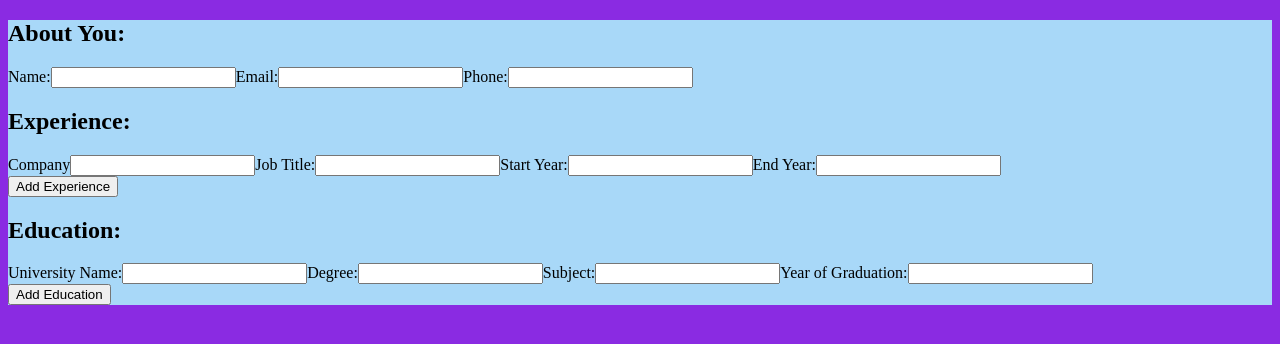
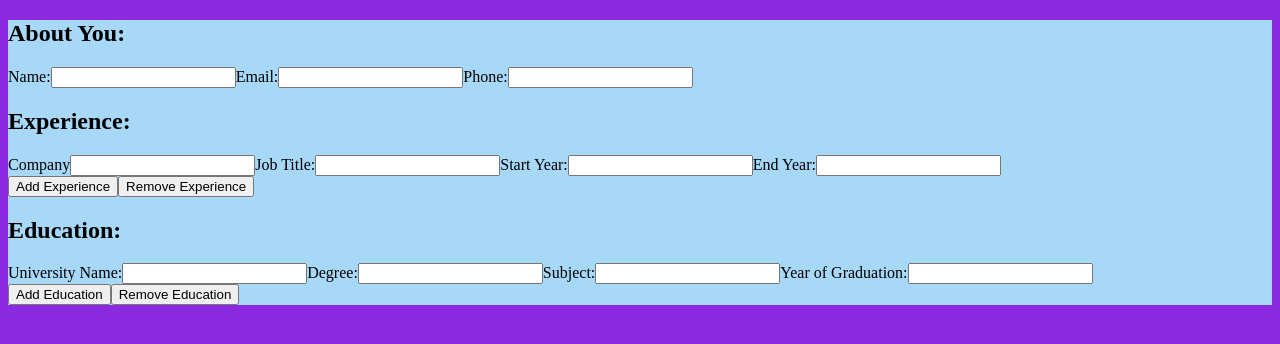
Before and after one commit to JaredHammond/cv-project, a React (Create React App) app: page / in a window 1280 px wide. Shown: the top 344 px of the page. Built offline with nearby package versions, Linux system fonts and the light colour scheme.

Commit message:
Added ability to remove an unwanted experience or education item

```diff
--- a/src/App.js
+++ b/src/App.js
@@ -14,6 +14,8 @@ class App extends React.Component {
     this.handleEduInputChange = handleEduInputChange.bind(this);
     this.addEducationItem = this.addEducationItem.bind(this);
     this.addExperienceItem = this.addExperienceItem.bind(this);
+    this.removeEducationItem = this.removeEducationItem.bind(this);
+    this.removeExperienceItem = this.removeExperienceItem.bind(this);
 
     this.state = {
       general: {
@@ -42,6 +44,14 @@ class App extends React.Component {
     })
   }
 
+  removeEducationItem() {
+    this.setState(prevState => {
+      const prevLength = prevState.educationList.length;
+      const updatedEdulist = prevState.educationList.slice(0, prevLength - 1)
+      return {...prevState, educationList: updatedEdulist}
+    })
+  }
+
   addExperienceItem() {
     this.setState(prevState => {
       const updatedExpList = [...prevState.experienceList, experienceListing()]
@@ -49,12 +59,20 @@ class App extends React.Component {
     })
   }
 
+  removeExperienceItem() {
+    this.setState(prevState => {
+      const prevLength = prevState.experienceList.length;
+      const updatedExplist = prevState.experienceList.slice(0, prevLength - 1)
+      return {...prevState, experienceList: updatedExplist}
+    })
+  }
+
   render() {
     return(
       <div className='app'>
         <General change={this.handleGeneralChange} info={this.state.general} />
-        <Experience list={this.state.experienceList} change={this.handleExpInputChange} addItem={this.addExperienceItem} />
-        <Education list={this.state.educationList} change={this.handleEduInputChange} addItem={this.addEducationItem} />
+        <Experience list={this.state.experienceList} change={this.handleExpInputChange} removeItem={this.removeExperienceItem} addItem={this.addExperienceItem} />
+        <Education list={this.state.educationList} change={this.handleEduInputChange} removeItem={this.removeEducationItem} addItem={this.addEducationItem} />
       </div>
     )
   }
--- a/src/components/Education.js
+++ b/src/components/Education.js
@@ -3,7 +3,7 @@ import EducationItem from './EducationItem';
 
 class Education extends Component {
     render() {
-        const {change, addItem} = this.props;
+        const {change, addItem, removeItem} = this.props;
 
         return(
             <div>
@@ -16,6 +16,7 @@ class Education extends Component {
                     }
                 )}
                 <button onClick={addItem}>Add Education</button>
+                <button onClick={removeItem}>Remove Education</button>
             </div>
         )
     }
--- a/src/components/Experience.js
+++ b/src/components/Experience.js
@@ -3,7 +3,7 @@ import ExperienceItem from './ExperienceItem';
 
 class Experience extends Component {
     render() {
-        const {change, addItem} = this.props;
+        const {change, addItem, removeItem} = this.props;
 
         return(
             <div>
@@ -16,6 +16,7 @@ class Experience extends Component {
                     }
                 )}
                 <button onClick={addItem}>Add Experience</button>
+                <button onClick={removeItem}>Remove Experience</button>
             </div>
         )
     }
```
